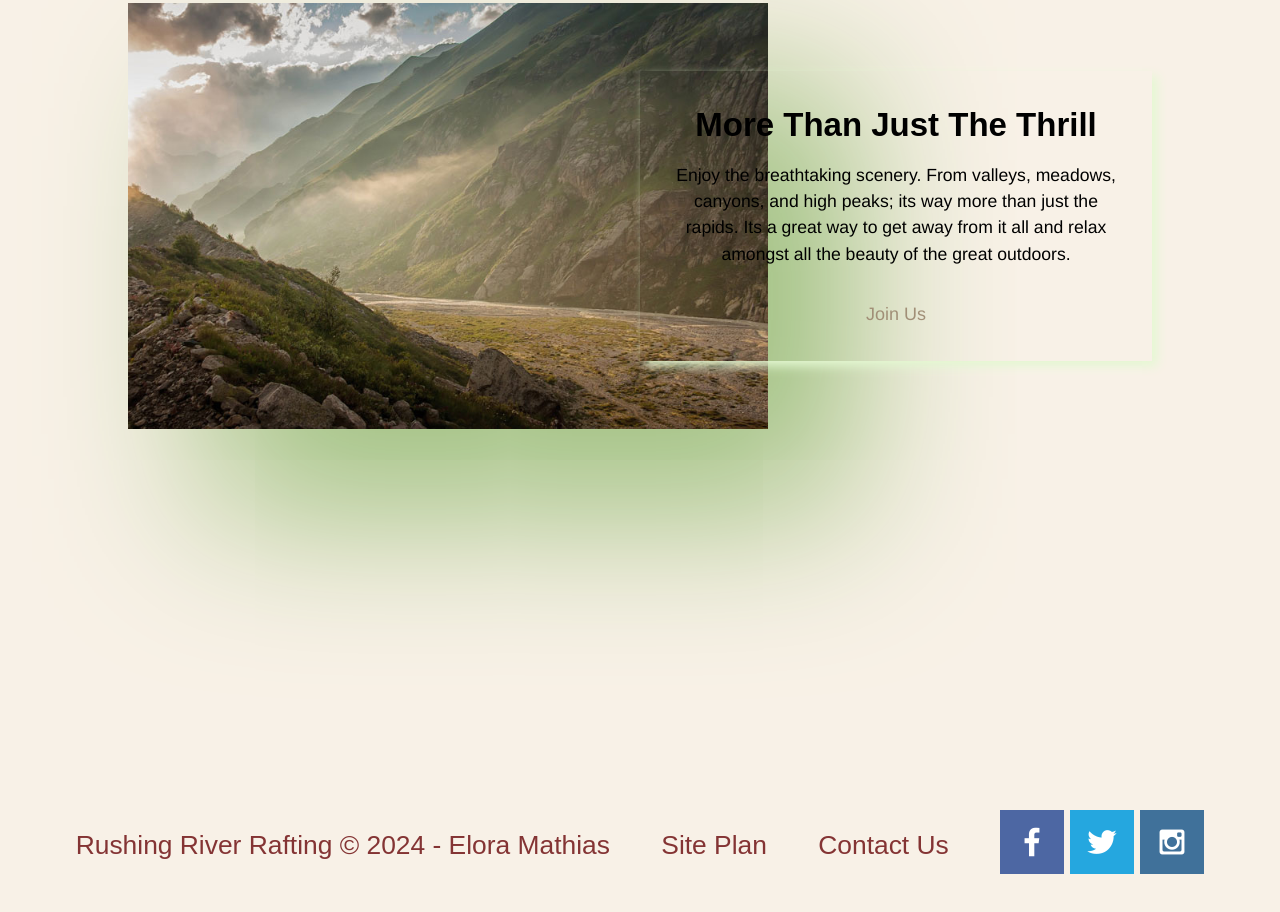
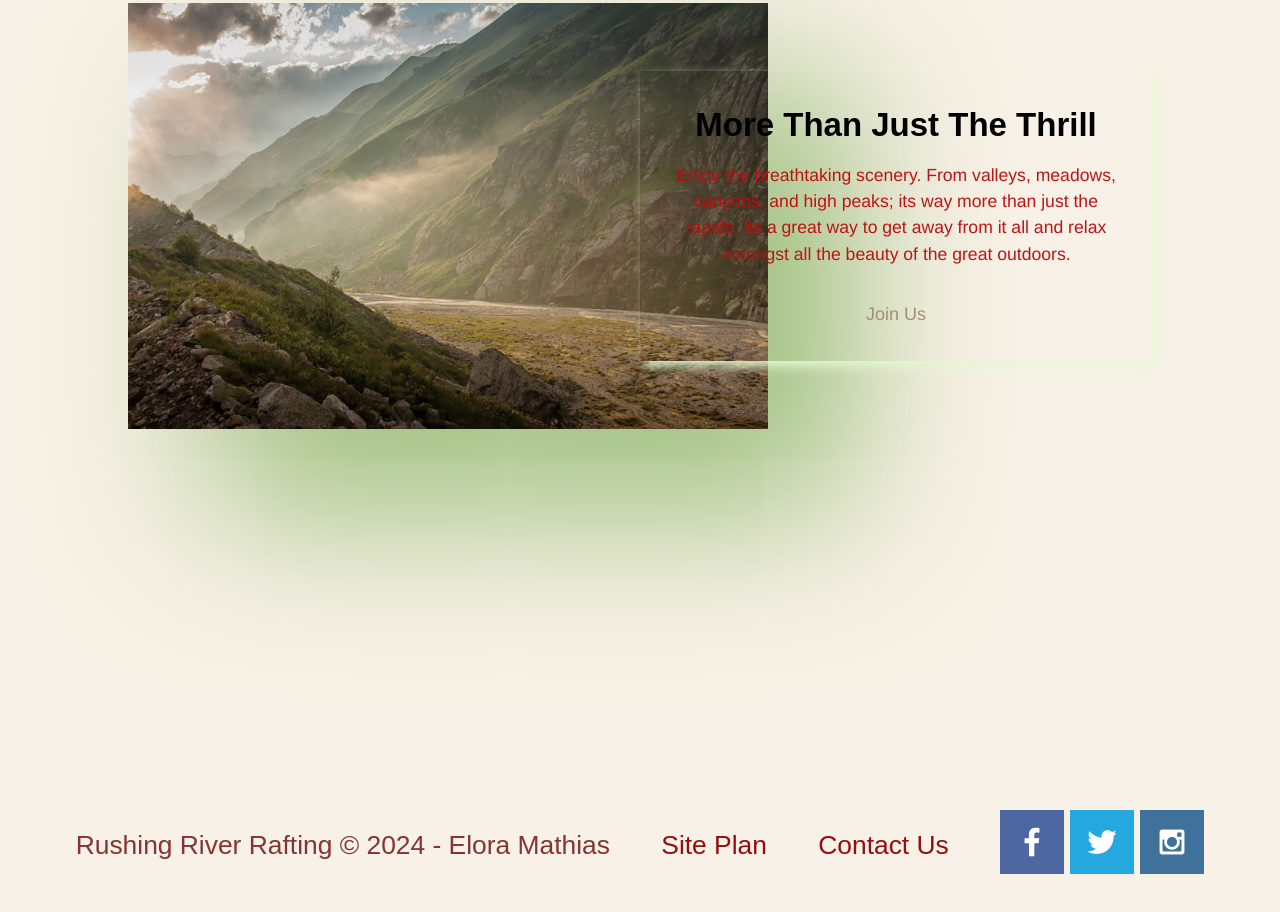
Before and after one commit to elorajm/wdd130, a plain HTML site: page wwr/index.html in a window 1280 px wide. Shown: the part 1827-2739 px from the top of the page. Drawn offline with Linux system fonts and the light colour scheme; a web font is replaced by a local one.

Commit message:
Color Touch-ups

```diff
--- a/wwr/styles/style.css
+++ b/wwr/styles/style.css
@@ -26,7 +26,7 @@ body{
 }
 a:hover{
     background-color: rgb(161, 143, 119);
-    color: #022512d2;
+    color: rgba(187, 13, 13, 0.968);
 }
 .home-title{
     color:rgb(161, 143, 119);
@@ -47,14 +47,14 @@ h4{
     color: rgb(161, 143, 119);
 }
 .msg p{
-    color: black;
+    color: rgba(187, 13, 13, 0.968);
     font-family: 'Helvetica';
     font-size: 0.8em;
     line-height: 1.5em;
     padding-bottom: 15px;
 }
 footer a{
-    color:rgb(132, 52, 52);
+    color:rgb(147, 14, 14);
     text-decoration: none;
 }
 footer a:hover{
```
